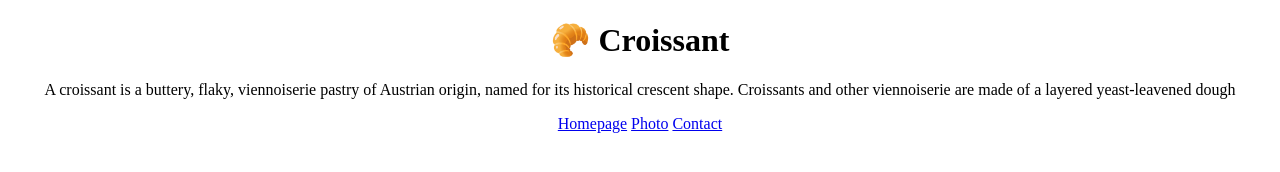
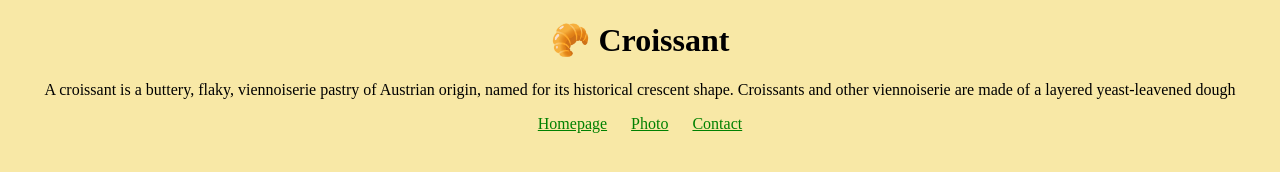
Before and after one commit to Solymar1388/home-project-croissant, a plain HTML site: page index.html in a window 1280 px wide. Drawn offline with Linux system fonts and the light colour scheme.

Commit message:
corrected some mistakes in index.html

```diff
--- a/index.html
+++ b/index.html
@@ -4,7 +4,7 @@
     <meta charset="UTF-8">
     <meta http-equiv="X-UA-Compatible" content="IE=edge">
     <meta name="viewport" content="width=device-width, initial-scale=1.0">
-    <link rel="stylesheet" href="/src/style.css">
+    <link rel="stylesheet" href="src/style.css">
     <title>Croissant</title>
 </head>
 <body>
@@ -13,9 +13,9 @@
             A croissant is a buttery, flaky, viennoiserie pastry of Austrian origin, named for its historical crescent shape. Croissants and other viennoiserie are made of a layered yeast-leavened dough
         </p>
         <footer>
-            <a href="/" title="Home"> Homepage</a>
-            <a href="/photo.html" title="Croissant photo">Photo</a>
-            <a href="/contact.html" title="Contact Croissant.com"> Contact</a>
+            <a href="index.html" title="Home"> Homepage</a>
+            <a href="photo.html" title="Croissant photo">Photo</a>
+            <a href="contact.html" title="Contact Croissant.com"> Contact</a>
         </footer>
 </body>
 </html>
--- a/src/style.css
+++ b/src/style.css
@@ -1,3 +1,7 @@
+body {
+    background: #f8e8a6;
+}
+
 h1,
 p {
     text-align: center;
@@ -6,3 +10,8 @@ p {
 footer {
     text-align: center;
 }
+
+footer a {
+    margin: 0 10px;
+    color: green;
+}
```
